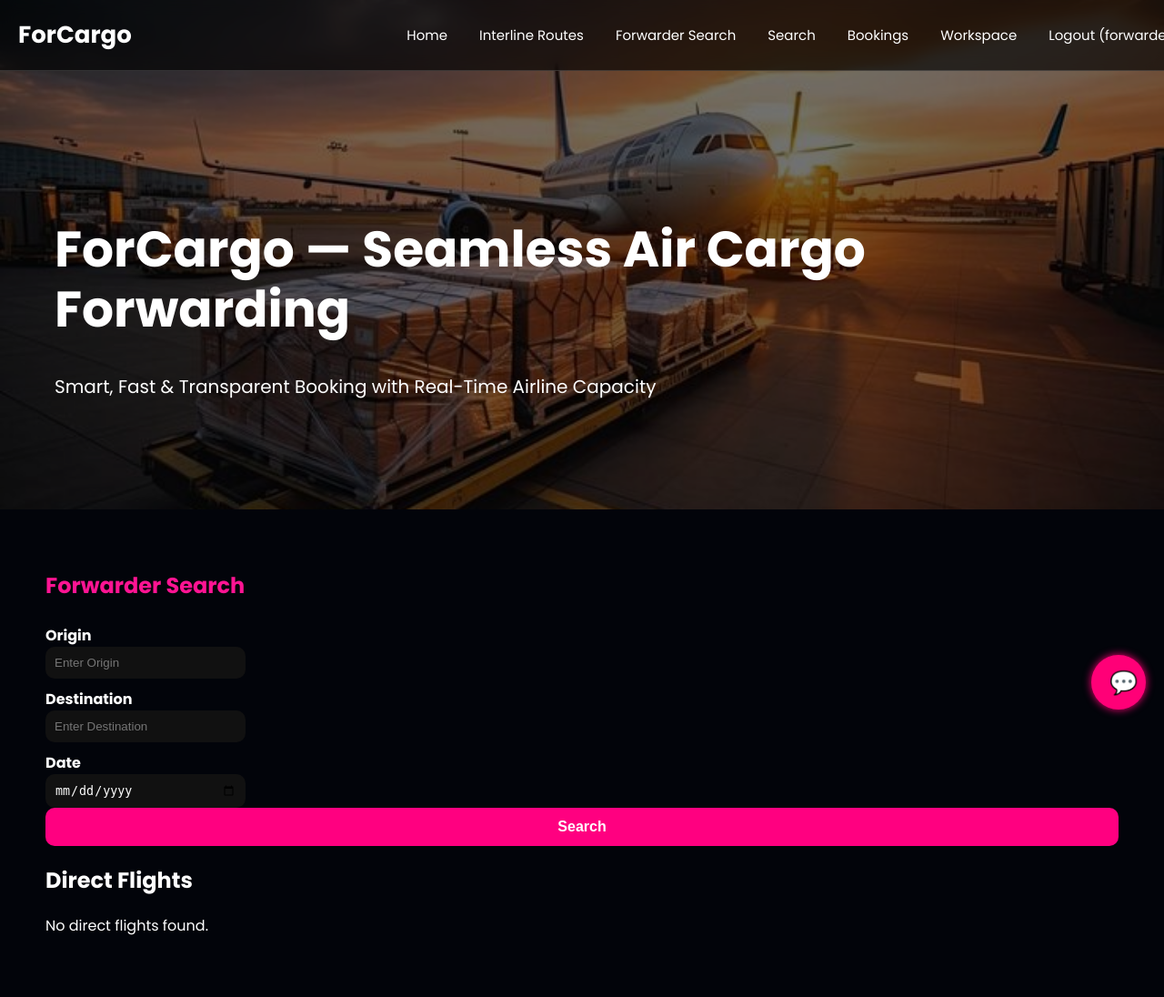
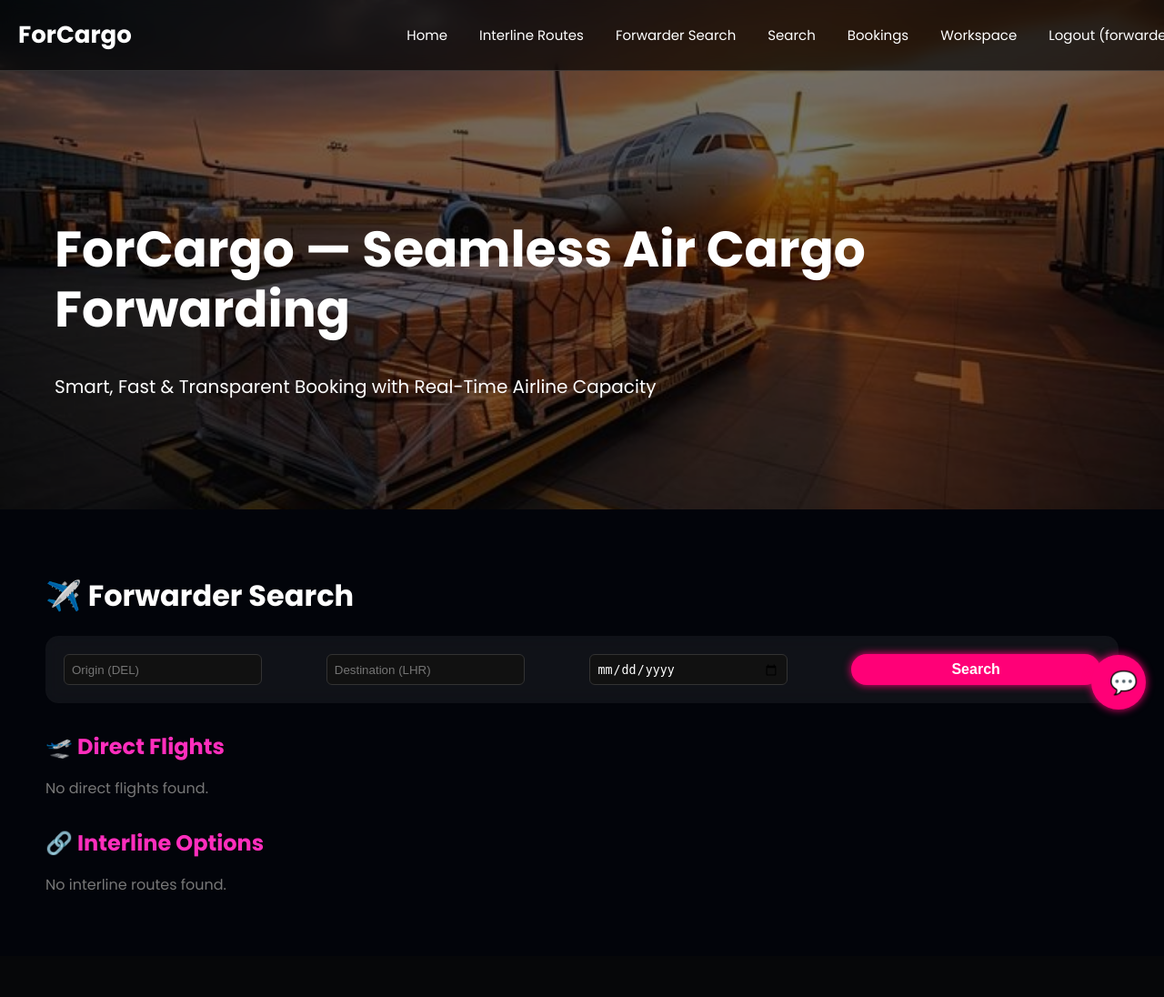
Before and after one commit to TharungowdaMY/forcargo, a Flask app: page /forwarder_search in a window 1280 px wide. Shown: the whole page at 91% size. After the commit the page ends 979 px from the top, so only its background shows below. Run offline with Flask 3, Linux system fonts and the light colour scheme; a user stored in the database is signed in; data comes from the database, SQL or seed files in the repository.

Commit message:
check forward

```diff
--- a/templates/forwarder_search.html
+++ b/templates/forwarder_search.html
@@ -1,205 +1,183 @@
 {% extends "base.html" %}
 {% block content %}
 
-<div class="search-container">
+<h1 class="page-title">✈️ Forwarder Search</h1>
 
-    <h1 class="section-title">Forwarder Search</h1>
-
-    <!-- Search Form Card -->
-    <div class="search-card glass-box">
-
-        <form method="POST" class="search-form">
-
-            <div class="form-group">
-                <label>Origin</label>
-                <input name="origin" placeholder="Enter Origin">
-            </div>
-
-            <div class="form-group">
-                <label>Destination</label>
-                <input name="destination" placeholder="Enter Destination">
-            </div>
-
-            <div class="form-group">
-                <label>Date</label>
-                <input type="date" name="date">
-            </div>
-
-            <button class="neon-btn" type="submit">Search</button>
+<!-- SEARCH FORM -->
+<div class="glass-card">
+    <form method="POST" class="search-grid">
+        <input name="origin" placeholder="Origin (DEL)" required>
+        <input name="destination" placeholder="Destination (LHR)" required>
+        <input type="date" name="date" required>
+        <button class="neon-btn">Search</button>
     </form>
 </div>
 
-    <!-- DIRECT FLIGHTS SECTION -->
-    <h2 class="section-subtitle">Direct Flights</h2>
-    <div class="results-area">
+{% if results or interline %}
+
+<!-- MATRIX SUMMARY -->
+<div class="matrix-header">
+
+    <div class="matrix-box best">
+        <h4>🎯 Best Value</h4>
+        <p>{{ best_value.price }} ₹/kg</p>
+        <small>{{ best_value.transit|round(1) }} hrs</small>
+    </div>
+
+    <div class="matrix-box cheap">
+        <h4>💰 Cheapest</h4>
+        <p>{{ cheapest.price }} ₹/kg</p>
+        <small>{{ cheapest.transit|round(1) }} hrs</small>
+    </div>
+
+    <div class="matrix-box fast">
+        <h4>⚡ Quickest</h4>
+        <p>{{ quickest.transit|round(1) }} hrs</p>
+        <small>{{ quickest.price }} ₹/kg</small>
+    </div>
+
+</div>
+
+{% endif %}
+
+<!-- DIRECT FLIGHTS -->
+<h2 class="section-title">🛫 Direct Flights</h2>
+
 {% if results %}
     {% for f in results %}
-                <div class="result-card glass-box">
-                    <p><b>{{ f['airline'] }} {{ f['flight_no'] }}</b></p>
-                    <p>{{ f['origin'] }} → {{ f['destination'] }}</p>
-                    <p><b>Capacity:</b> {{ f['capacity'] }} kg</p>
+    <div class="route-card">
+        <div>
+            <b>{{ f.airline }} {{ f.flight_no }}</b><br>
+            {{ f.origin }} → {{ f.destination }}<br>
+            Capacity: {{ f.capacity }} kg
+        </div>
 
         <form method="POST" action="/book" class="hold-form">
-                        <input type="hidden" name="flight_id" value="{{ f['id'] }}">
-
-                        <input type="number" name="actual_weight" placeholder="Actual Weight (kg)" required>
-                        <input type="number" name="length" placeholder="Length (cm)" required>
-                        <input type="number" name="width" placeholder="Width (cm)" required>
-                        <input type="number" name="height" placeholder="Height (cm)" required>
-
-                        <button class="neon-btn small">Hold</button>
+            <input type="hidden" name="flight_id" value="{{ f.id }}">
+            <input type="number" name="actual_weight" placeholder="Weight kg" required>
+            <input type="number" name="length" placeholder="L cm" required>
+            <input type="number" name="width" placeholder="W cm" required>
+            <input type="number" name="height" placeholder="H cm" required>
+            <button class="neon-btn">Hold</button>
         </form>
     </div>
     {% endfor %}
 {% else %}
-            <p class="empty">No direct flights found.</p>
+    <p class="muted">No direct flights found.</p>
 {% endif %}
+
+<!-- INTERLINE ROUTES -->
+<h2 class="section-title">🔗 Interline Options</h2>
+
+{% if interline %}
+    {% for r in interline %}
+    <div class="route-card">
+        <div>
+            <b>
+                {{ r.legs[0].origin }} → {{ r.legs[0].destination }} → {{ r.legs[1].destination }}
+            </b><br>
+            Capacity: {{ r.capacity }} kg
         </div>
 
-    <!-- INTERLINE SECTION  dbcj-udsssu->
-    <h2 class="section-subtitle">Interline Options</h2>
-
-    <div class="results-area">
-        {% if interline %}
-            {% for r in interline %}
-                <div class="result-card glass-box">
-
-                    <p><b>Route:</b>
-                        {{ r.legs[0]['origin'] }} → {{ r.legs[0]['destination'] }} →
-                        {{ r.legs[1]['destination'] }}
-                    </p>
-
-                    <p><b>Capacity:</b> {{ r.capacity }} kg</p>
-
         <form method="POST" action="/book" class="hold-form">
-
-    <!-- FIXED: send the first leg's flight id -->
-    <input type="hidden" name="flight_id" value="{{ r.legs[0]['id'] }}">
-
-    <input type="number" name="actual_weight" placeholder="Actual Weight (kg)" required>
-    <input type="number" name="length" placeholder="Length (cm)" required>
-    <input type="number" name="width" placeholder="Width (cm)" required>
-    <input type="number" name="height" placeholder="Height (cm)" required>
-
-    <button class="neon-btn small">Hold</button>
+            <input type="hidden" name="flight_id" value="{{ r.legs[0].id }}">
+            <input type="number" name="actual_weight" placeholder="Weight kg" required>
+            <input type="number" name="length" placeholder="L cm" required>
+            <input type="number" name="width" placeholder="W cm" required>
+            <input type="number" name="height" placeholder="H cm" required>
+            <button class="neon-btn">Hold</button>
         </form>
-
-
     </div>
     {% endfor %}
 {% else %}
-            <p class="empty">No interline routes found.</p>
+    <p class="muted">No interline routes found.</p>
 {% endif %}
-    </div>
-
-</div>
 
 <style>
-
-/* Section Headings */
-.section-title {
-    color: white;
-    font-size: 32px;
-    margin-bottom: 20px;
+.page-title {
+    color:#fff;
+    margin-bottom:20px;
 }
 
-.section-subtitle {
-    margin-top: 40px;
-    margin-bottom: 15px;
-    color: #ff1493;
-    font-weight: 700;
-    font-size: 24px;
+.glass-card {
+    background:rgba(255,255,255,0.06);
+    padding:20px;
+    border-radius:14px;
+    backdrop-filter: blur(10px);
+    margin-bottom:25px;
 }
 
-/* Search Box Styling */
-.search-card {
-    padding: 25px;
-    margin-bottom: 30px;
+.search-grid {
+    display:grid;
+    grid-template-columns: repeat(4, 1fr);
+    gap:15px;
 }
 
-.search-form {
-    display: flex;
-    align-items: center;
-    gap: 20px;
-    flex-wrap: wrap;
+.matrix-header {
+    display:flex;
+    gap:20px;
+    margin:30px 0;
 }
 
-.form-group {
-    display: flex;
-    flex-direction: column;
+.matrix-box {
+    flex:1;
+    padding:18px;
+    border-radius:14px;
+    text-align:center;
+    color:#fff;
+    box-shadow:0 0 15px rgba(0,0,0,0.5);
 }
 
-.form-group input {
-    padding: 10px;
-    border-radius: 8px;
-    border: none;
-    outline: none;
+.matrix-box.best { background:linear-gradient(135deg,#ff0080,#ff8c00); }
+.matrix-box.cheap { background:linear-gradient(135deg,#00c6ff,#0072ff); }
+.matrix-box.fast { background:linear-gradient(135deg,#00ff99,#00cc66); }
+
+.section-title {
+    color:#ff2ebd;
+    margin:30px 0 15px;
 }
 
-/* Results Area */
-.results-area {
-    display: flex;
-    flex-direction: column;
-    gap: 25px;
-}
-
-.result-card {
-    padding: 20px;
+.route-card {
+    background:#0b0b0b;
+    border:1px solid #222;
+    border-radius:14px;
+    padding:18px;
+    display:flex;
+    justify-content:space-between;
+    align-items:center;
+    margin-bottom:15px;
 }
 
 .hold-form {
-    display: flex;
-    gap: 10px;
-    margin-top: 10px;
+    display:flex;
+    gap:8px;
 }
 
-.hold-form input {
-    padding: 8px;
-    border-radius: 8px;
-    border: none;
-    outline: none;
+input {
+    background:#111;
+    border:1px solid #333;
+    color:#fff;
+    padding:6px 8px;
+    border-radius:6px;
 }
 
-.empty {
-    color: #aaa;
-    font-style: italic;
-    padding-left: 10px;
-}
-
-/* Neon Button */
 .neon-btn {
-    background: #ff007f;
-    border: none;
-    padding: 12px 25px;
-    border-radius: 30px;
-    color: white;
-    font-weight: 600;
-    cursor: pointer;
-    transition: 0.3s;
+    background:#ff0077;
+    color:white;
+    border:none;
+    padding:8px 16px;
+    border-radius:20px;
+    cursor:pointer;
+    box-shadow:0 0 10px #ff0077;
 }
 
 .neon-btn:hover {
-    background: #ff45a3;
-    transform: scale(1.05);
+    background:#ff2ebd;
 }
 
-.neon-btn.small {
-    padding: 8px 18px;
-    font-size: 14px;
+.muted {
+    color:#777;
 }
-
-/* Glass effect */
-.glass-box {
-    background: rgba(255, 255, 255, 0.08);
-    border-radius: 15px;
-    backdrop-filter: blur(10px);
-    box-shadow: 0 0 20px rgba(255, 0, 150, 0.2);
-}
-
-body {
-    background: #02040a;
-}
-
 </style>
 
 {% endblock %}
```
Lines whose indentation alone changed are shown as unchanged.
